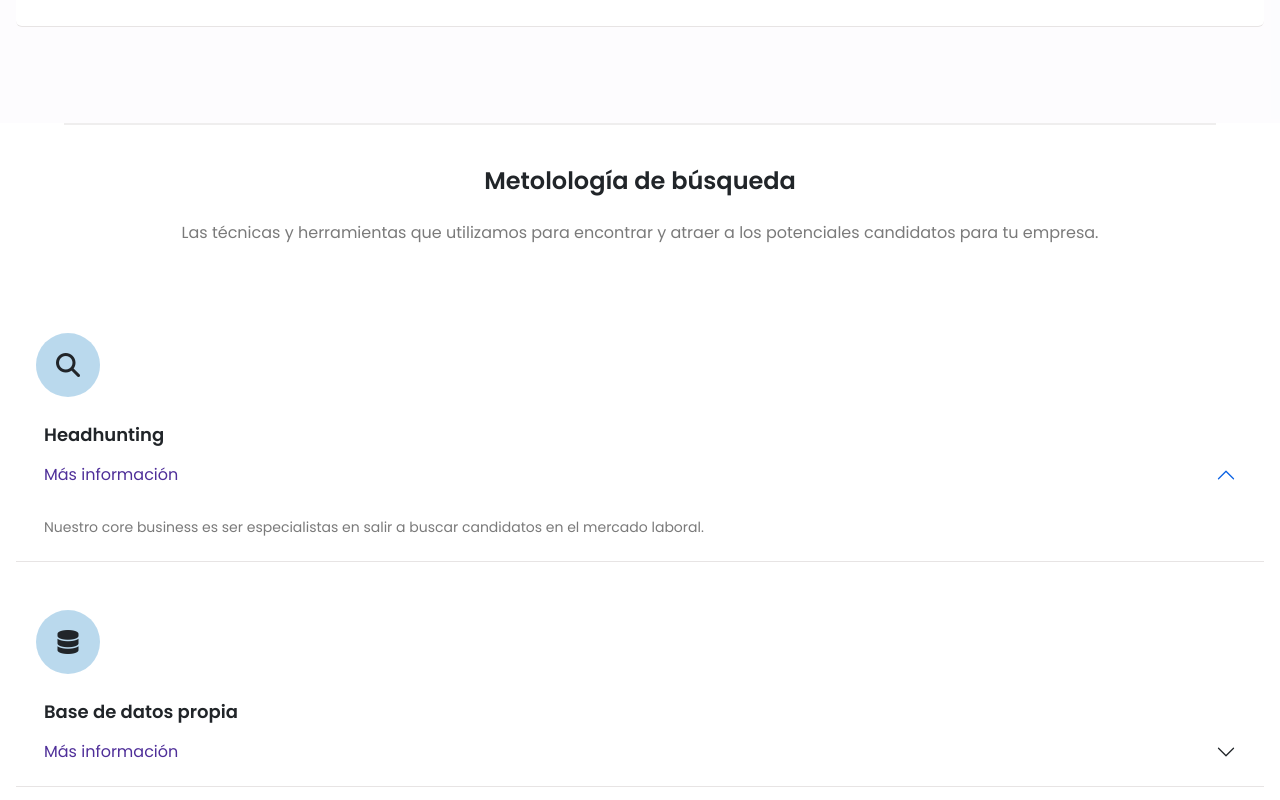
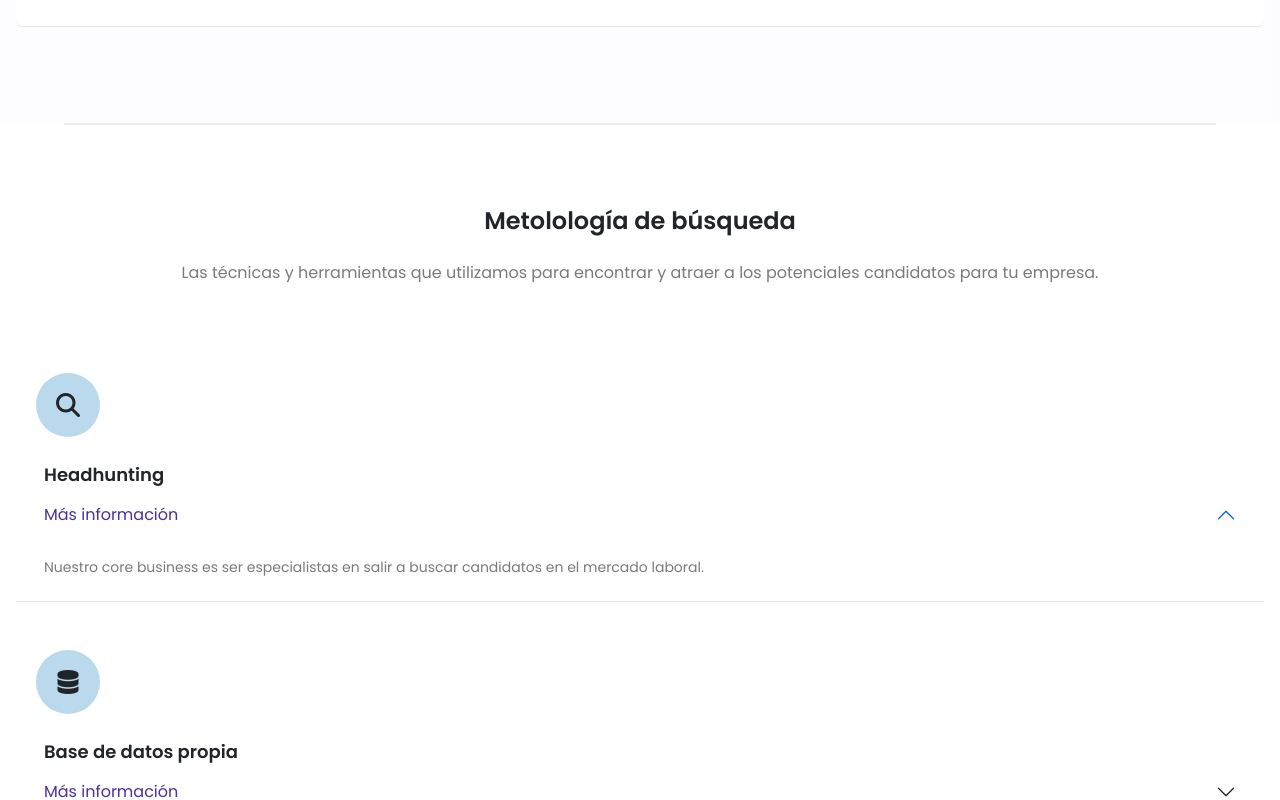
Before and after one commit to gszcode/gscode, a React (Vite) app: page / in a window 1280 px wide. Shown: the part 1660-2460 px from the top of the page. Built offline with nearby package versions, Linux system fonts and the light colour scheme.

Commit message:
margin de titulo modificado

```diff
--- a/src/components/SearchMetodologies.jsx
+++ b/src/components/SearchMetodologies.jsx
@@ -15,7 +15,7 @@ const data = {
 
 const SearchMethodologies = () => {
   return (
-    <section className="p-3">
+    <section className="p-3 mt-10">
       <div>
         <h2 className="font-semibold text-2xl text-center m-4">
           Metolología de búsqueda
```
